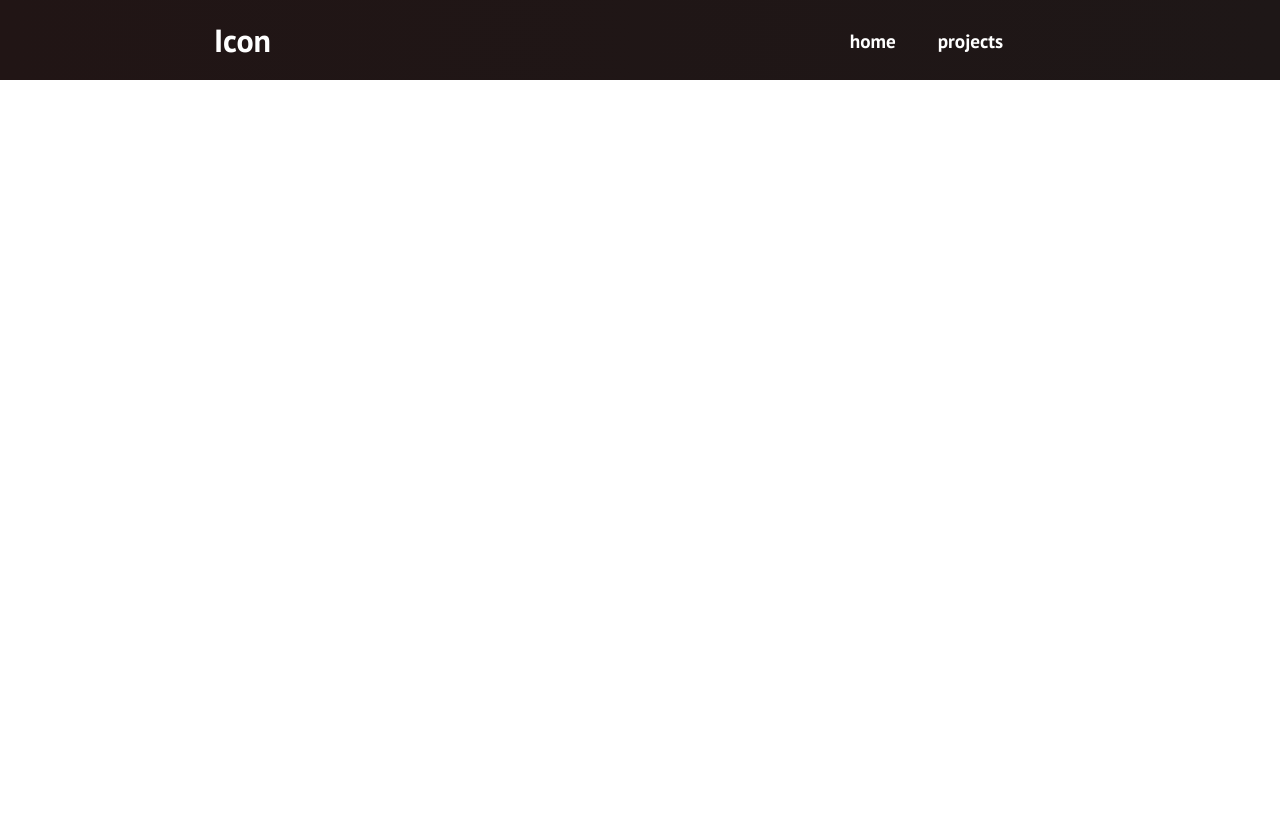
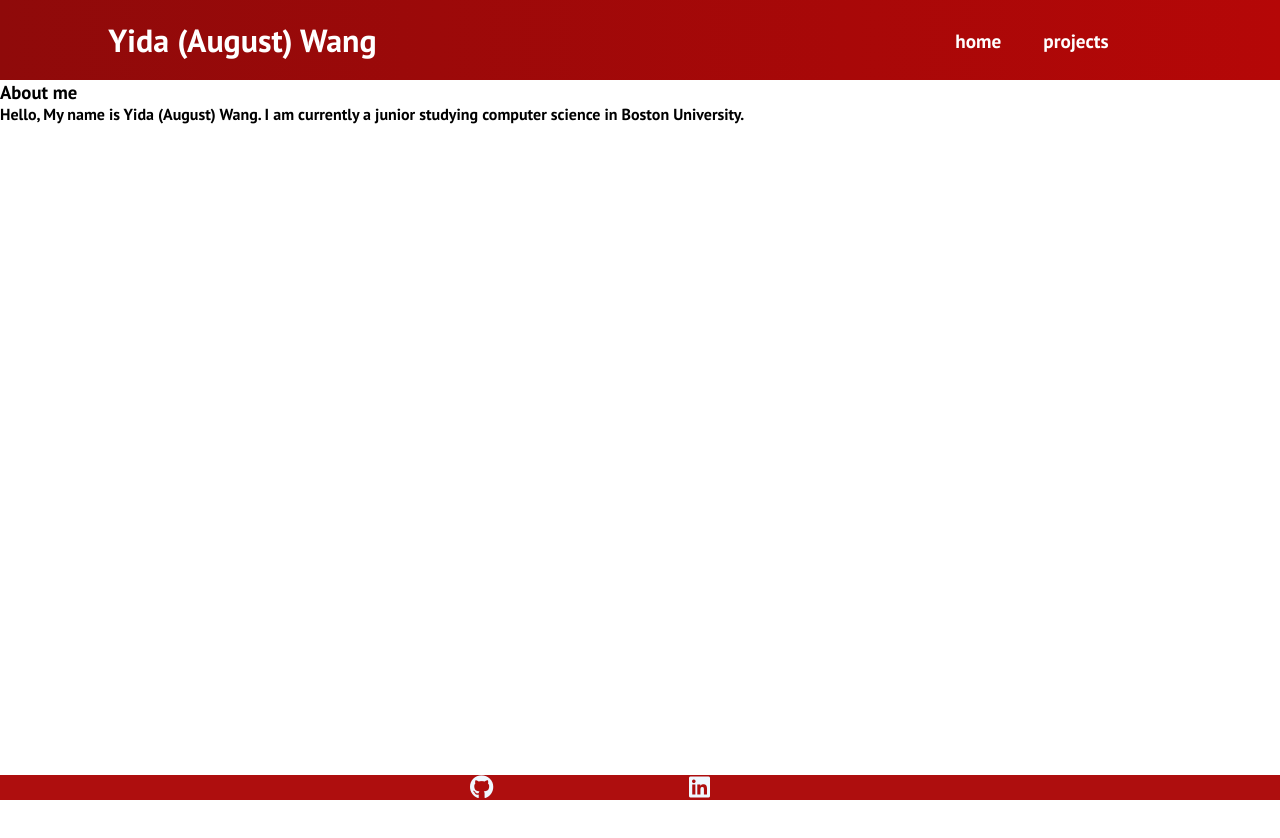
Before and after one commit to yidwang65/yidwang65.github.io, a React (Create React App) app: page / in a window 1280 px wide. Shown: the top 838 px of the page. Before the commit the page ends 800 px from the top, so only its background shows below. Built offline with nearby package versions, Linux system fonts and the light colour scheme.

Commit message:
implementing footer and LinkedIn and Github link

```diff
--- a/src/App.js
+++ b/src/App.js
@@ -2,6 +2,8 @@ import React from 'react';
 import Navbar from './components/Navbar';
 import {BrowserRouter as Router, Routes, Route} from 'react-router-dom'
 import './App.css';
+import Projects from './components/pages/Projects.js'
+import Home from './components/pages/Home.js'
 
 function App() {
   return (
@@ -9,9 +11,9 @@ function App() {
     <Router>
       <Navbar />
       <Routes>
-        <Route path='/' exact />
+          <Route exact path='/'  element = {<Home />} />
+          <Route exact path='/projects' element = {<Projects />}/>
       </Routes>
-
     </Router>
     </>
   );
--- /dev/null
+++ b/src/components/Footer.css
@@ -0,0 +1,90 @@
+.footer-container {
+    background: rgb(174, 14, 14);
+    padding: 0rem 0 0rem 0;
+    display: flex;
+    flex-direction: column;
+    justify-content: center;
+    align-items: center;
+    position: fixed;
+    left: 0;
+    bottom: 0;
+    width: 100%;
+    color: white;
+    text-align: center;
+  }
+
+  /* Social Icons */
+  .social-icon-link {
+    color: #fff;
+    font-size: 24px;
+  }
+
+  .social-media {
+    max-width: 1000px;
+    width: 100%;
+  }
+
+  .social-media-wrap {
+    flex-direction: column;
+    display: flex;
+    justify-content: space-between;
+    align-items: center;
+    width: 90%;
+    max-width: 1000px;
+  }
+
+  .social-icons {
+    display: flex;
+    justify-content: space-between;
+    align-items: center;
+    width: 240px;
+  }
+
+  .social-logo {
+    color: #fff;
+    justify-self: start;
+    margin-left: 20px;
+    cursor: pointer;
+    text-decoration: none;
+    font-size: 2rem;
+    display: flex;
+    align-items: center;
+    margin-bottom: 16px;
+  }
+
+  i.fab{
+    font-size: 1.5em;
+    color: aliceblue;
+  }
+
+
+  .sticky {
+    position: fixed;
+    bottom: 0;
+    width: 100%;
+  }
+
+  @media screen and (max-width: 820px) {
+    .footer-links {
+      padding-top: 2rem;
+    }
+
+    .footer-input {
+      width: 100%;
+    }
+
+    .btn {
+      width: 100%;
+    }
+
+    .footer-link-wrapper {
+      flex-direction: column;
+    }
+
+    .social-media-wrap {
+      flex-direction: column;
+    }
+  }
+
+  @media screen and (max-width: 768px) {
+  }
--- /dev/null
+++ b/src/components/Footer.js
@@ -0,0 +1,31 @@
+import React from 'react';
+import './Footer.css';
+import { Button } from './Button';
+import { Link } from 'react-router-dom';
+
+function Footer() {
+  return (
+    <div className='footer-container'>
+        <section class='social-media'>
+            <div class='social-media-wrap'>
+                <div class='social-icons'>
+                <a
+                href='https://github.com/yidwang65'
+                target='_blank'
+                >
+                <i class='fab fa-github'/>
+                </a>
+                <a
+                href='https://www.linkedin.com/in/yida-wang-738088200/'
+                target='_blank'
+                >
+                <i class="fab fa-linkedin"></i>
+                </a>
+                </div>
+            </div>
+        </section>
+    </div>
+  );
+}
+
+export default Footer;
--- a/src/components/Navbar.css
+++ b/src/components/Navbar.css
@@ -1,5 +1,5 @@
 .navbar {
-  background: linear-gradient(90deg, rgb(33, 21, 21) 0%, rgb(30, 23, 23) 100%);
+  background: linear-gradient(90deg, rgb(143, 10, 10) 0%, rgb(181, 7, 7) 100%);
   height: 80px;
   display: flex;
   justify-content: center;
--- a/src/components/Navbar.js
+++ b/src/components/Navbar.js
@@ -29,7 +29,7 @@ function Navbar() {
         <nav className='navbar'>
             <div className='navbar-container'>
                 <Link to='/' className='navbar-logo' onClick={closeMobileMenu}>
-                    Icon
+                    Yida (August) Wang
                 </Link>
                 <div className='menu-icon' onClick={handleClick}>
                     <i className={click ? 'fas fa-times' : 'fas fa-bars' }/>
--- /dev/null
+++ b/src/components/ProjectCard.css
@@ -0,0 +1,16 @@
+.cards__items {
+  margin-bottom: 24px;
+}
+
+.cards__item {
+  display: flex;
+  flex: 1;
+  margin: 0 1rem;
+  border-radius: 10px;
+}
+
+.discription {
+  color: #252e48;
+  font-size: 18px;
+  line-height: 24px;
+}
--- /dev/null
+++ b/src/components/ProjectCard.js
@@ -0,0 +1,17 @@
+import React from 'react'
+import {Link} from 'react-router-dom'
+
+function ProjectCard() {
+  return (
+    <>
+    <li>
+        <h4>Project Name</h4>
+        <div>
+            project discription
+        </div>
+    </li>
+    </>
+  )
+}
+
+export default ProjectCard
--- /dev/null
+++ b/src/components/pages/Home.js
@@ -0,0 +1,25 @@
+import React from 'react'
+import Footer from '../Footer';
+
+function Home() {
+  return (
+    <>
+
+
+        <div clas="w3-container">
+          <h3>
+            About me
+          </h3>
+          <t1>
+            Hello, My name is Yida (August) Wang. I am currently a junior studying computer science in Boston University.
+            <br/><br/><br/><br/><br/><br/><br/><br/><br/><br/><br/><br/><br/><br/><br/><br/><br/><br/><br/><br/><br/><br/><br/><br/><br/><br/><br/><br/>
+            <br/><br/><br/><br/><br/><br/><br/><br/><br/><br/><br/><br/><br/><br/><br/><br/>
+            <br/><br/><br/><br/><br/><br/><br/><br/>
+          </t1>
+        </div>
+        <Footer />
+    </>
+  )
+}
+
+export default Home
--- /dev/null
+++ b/src/components/pages/Projects.js
@@ -0,0 +1,15 @@
+import React from 'react'
+import '../../App.css'
+import ProjectCard from '../ProjectCard'
+
+function Projects() {
+  return (
+    <>
+      <ul>
+        <ProjectCard />
+      </ul>
+    </>
+  )
+}
+
+export default Projects
```
